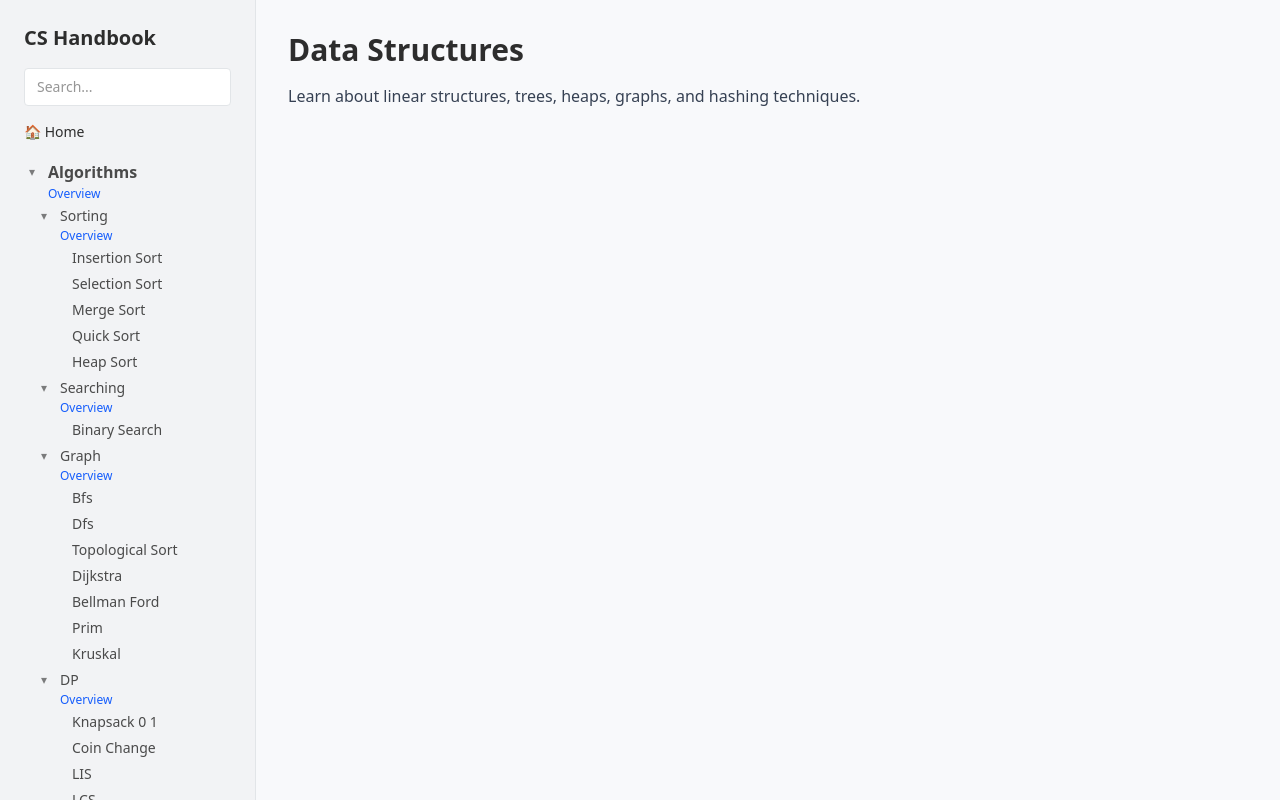
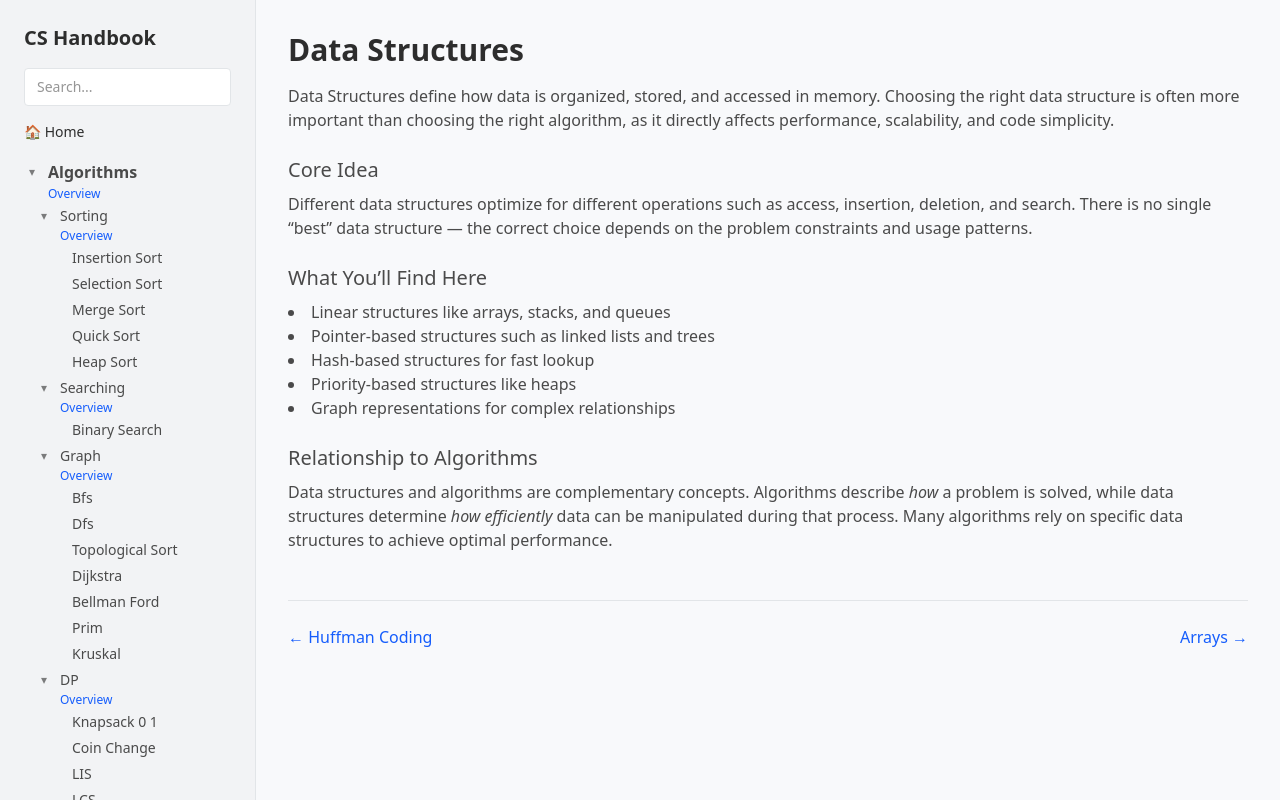
Before and after one commit to Chrainx/CS-Handbook, a Next.js app: page /data-structures in a window 1280 px wide. Built offline with nearby package versions, Linux system fonts and the light colour scheme.

Commit message:
feat: add data structures overview page

```diff
--- a/src/app/data-structures/page.tsx
+++ b/src/app/data-structures/page.tsx
@@ -1,11 +1,59 @@
-export default function DataStructuresOverview() {
+import NextPrev from '@/components/nextPrev'
+
+export default function DataStructuresOverviewPage() {
   return (
     <div>
-      <h1 className="text-3xl font-bold mb-4">Data Structures</h1>
-      <p className="mb-6 text-gray-700">
-        Learn about linear structures, trees, heaps, graphs, and hashing
-        techniques.
+      {/* Title */}
+      <h1 className="text-3xl font-semibold mb-4 text-(--text-main)">
+        Data Structures
+      </h1>
+
+      {/* Intro */}
+      <p className="mb-4 text-(--text-secondary)">
+        Data Structures define how data is organized, stored, and accessed in
+        memory. Choosing the right data structure is often more important than
+        choosing the right algorithm, as it directly affects performance,
+        scalability, and code simplicity.
       </p>
+
+      {/* Core idea */}
+      <h2 className="text-xl font-medium mt-6 mb-2 text-(--text-secondary)">
+        Core Idea
+      </h2>
+      <p className="text-(--text-secondary)">
+        Different data structures optimize for different operations such as
+        access, insertion, deletion, and search. There is no single “best” data
+        structure — the correct choice depends on the problem constraints and
+        usage patterns.
+      </p>
+
+      {/* What you'll find */}
+      <h2 className="text-xl font-medium mt-6 mb-2 text-(--text-secondary)">
+        What You’ll Find Here
+      </h2>
+      <ul className="list-disc list-inside text-(--text-secondary)">
+        <li>Linear structures like arrays, stacks, and queues</li>
+        <li>Pointer-based structures such as linked lists and trees</li>
+        <li>Hash-based structures for fast lookup</li>
+        <li>Priority-based structures like heaps</li>
+        <li>Graph representations for complex relationships</li>
+      </ul>
+
+      {/* Relationship to algorithms */}
+      <h2 className="text-xl font-medium mt-6 mb-2 text-(--text-secondary)">
+        Relationship to Algorithms
+      </h2>
+      <p className="text-(--text-secondary)">
+        Data structures and algorithms are complementary concepts. Algorithms
+        describe <em>how</em> a problem is solved, while data structures
+        determine
+        <em> how efficiently</em> data can be manipulated during that process.
+        Many algorithms rely on specific data structures to achieve optimal
+        performance.
+      </p>
+
+      {/* Navigation */}
+      <NextPrev />
     </div>
   )
 }
```
